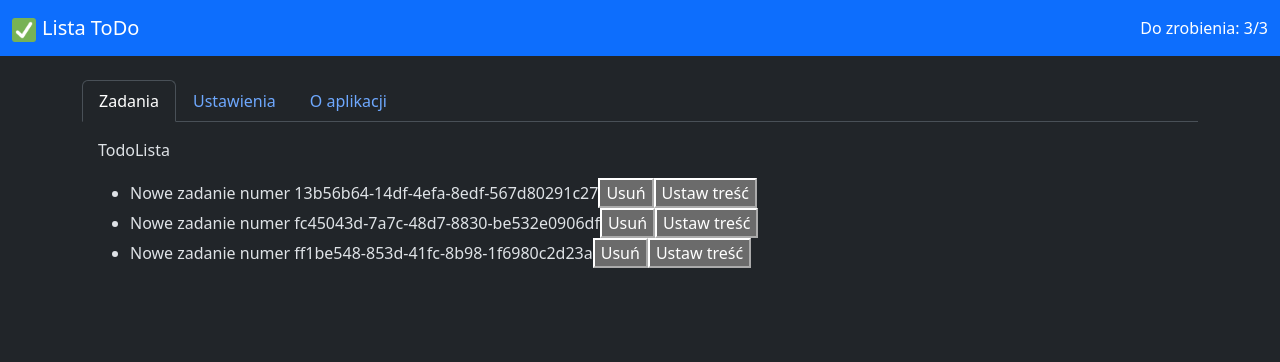
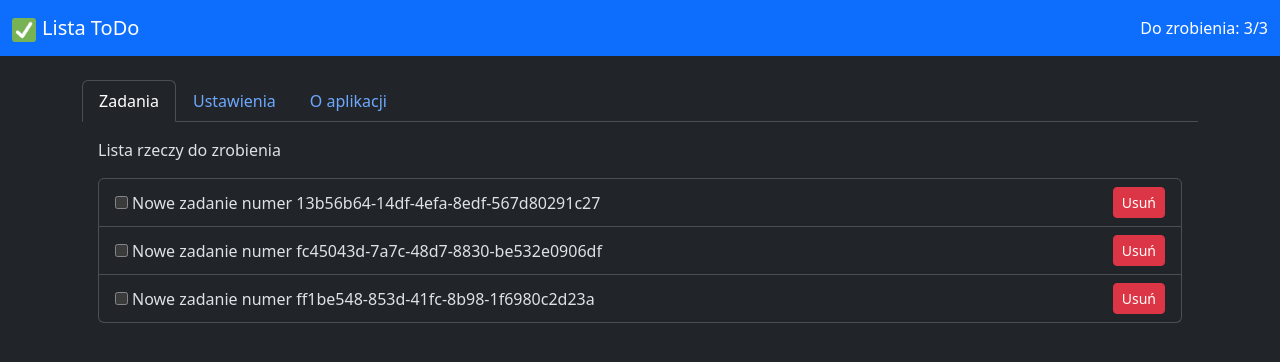
Before and after one commit to damjes/react-rozbudowane-todo, a React (Vite) app: page / in a window 1280 px wide. Shown: the top 362 px of the page. Built offline with nearby package versions, Linux system fonts and the light colour scheme.

Commit message:
Wyświetlanie zadań działa

```diff
--- a/src/komponenty/KomponentZadania.tsx
+++ b/src/komponenty/KomponentZadania.tsx
@@ -1,3 +1,4 @@
+import { useId } from 'react'
 import type { Zadanie } from '../moduły/Zadanie'
 import type { Zmieniarka } from '../moduły/Zmieniarka'
 
@@ -5,20 +6,35 @@ function KomponentZadania(props: {
 	zadanie: Zadanie
 	zmieniarka: Zmieniarka<Zadanie | undefined>
 }) {
+	const idCzekboksa = useId()
+
+	const zadanie = props.zadanie
+
+	function wykonaj() {
+		props.zmieniarka(z => (z ? { ...z, wykonane: !z.wykonane } : undefined))
+	}
+
+	const klasaOpisu = zadanie.wykonane ? 'text-decoration-line-through' : ''
+
 	return (
-		<li>
-			{props.zadanie.treść} numer {props.zadanie.id}
-			<button onClick={() => props.zmieniarka(_ => undefined)}>
+		<li className='list-group-item justify-content-between d-flex align-items-center'>
+			<div>
+				<input
+					type='checkbox'
+					id={idCzekboksa}
+					className='me-1'
+					checked={zadanie.wykonane}
+					onChange={wykonaj}
+				/>
+				<label htmlFor={idCzekboksa} className={klasaOpisu}>
+					{zadanie.treść} numer {zadanie.id}
+				</label>
+			</div>
+			<button
+				className='btn btn-danger btn-sm ms-2'
+				onClick={() => props.zmieniarka(_ => undefined)}
+			>
 				Usuń
-			</button>
-			<button
-				onClick={() =>
-					props.zmieniarka(z =>
-						z ? { ...z, treść: 'abc' } : undefined
-					)
-				}
-			>
-				Ustaw treść
 			</button>
 		</li>
 	)
--- a/src/komponenty/TodoLista.tsx
+++ b/src/komponenty/TodoLista.tsx
@@ -20,8 +20,8 @@ function TodoLista(props: {
 
 	return (
 		<>
-			<p>TodoLista</p>
-			<ul>{listaZadań}</ul>
+			<p>Lista rzeczy do zrobienia</p>
+			<ul className='list-group'>{listaZadań}</ul>
 		</>
 	)
 }
```
